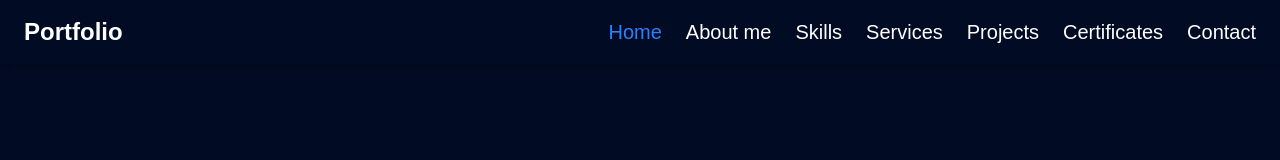
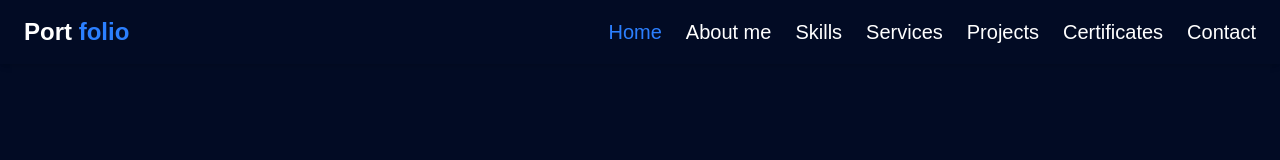
Before and after one commit to YOUSSEF-R-KAMEL/youssef-raafat-angular-portfolio, an Angular app: page /home in a window 1280 px wide. Shown: the top 160 px of the page. Built offline with nearby package versions, Linux system fonts and the light colour scheme.

Commit message:
[feat]: edit logo

```diff
--- a/src/app/components/nav/nav.component.html
+++ b/src/app/components/nav/nav.component.html
@@ -1,5 +1,5 @@
 <nav class="flex justify-between items-center px-6 py-4 shadow-md relative">
-  <div class="font-bold text-2xl">Portfolio</div>
+  <div class="font-bold text-2xl">Port <span class="text-blue-500">folio</span></div>
   <!-- Hamburger / Close Icon -->
   <button class="lg:hidden text-2xl z-50 cursor-pointer" (click)="toggleMenu()">
     <i class="fas hover:text-blue-500" [ngClass]="isMenuOpen ? 'fa-xmark' : 'fa-bars'"></i>
```
